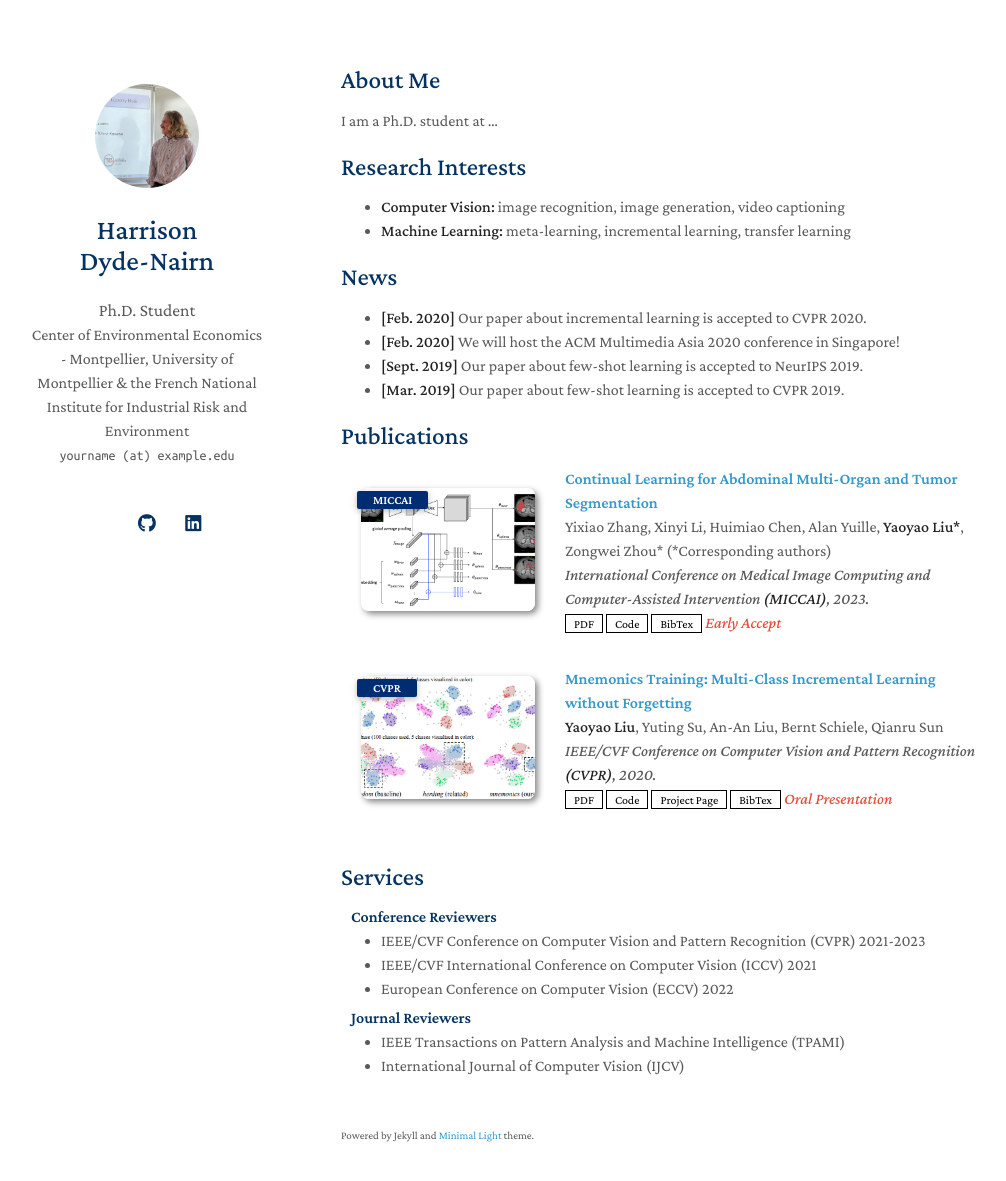
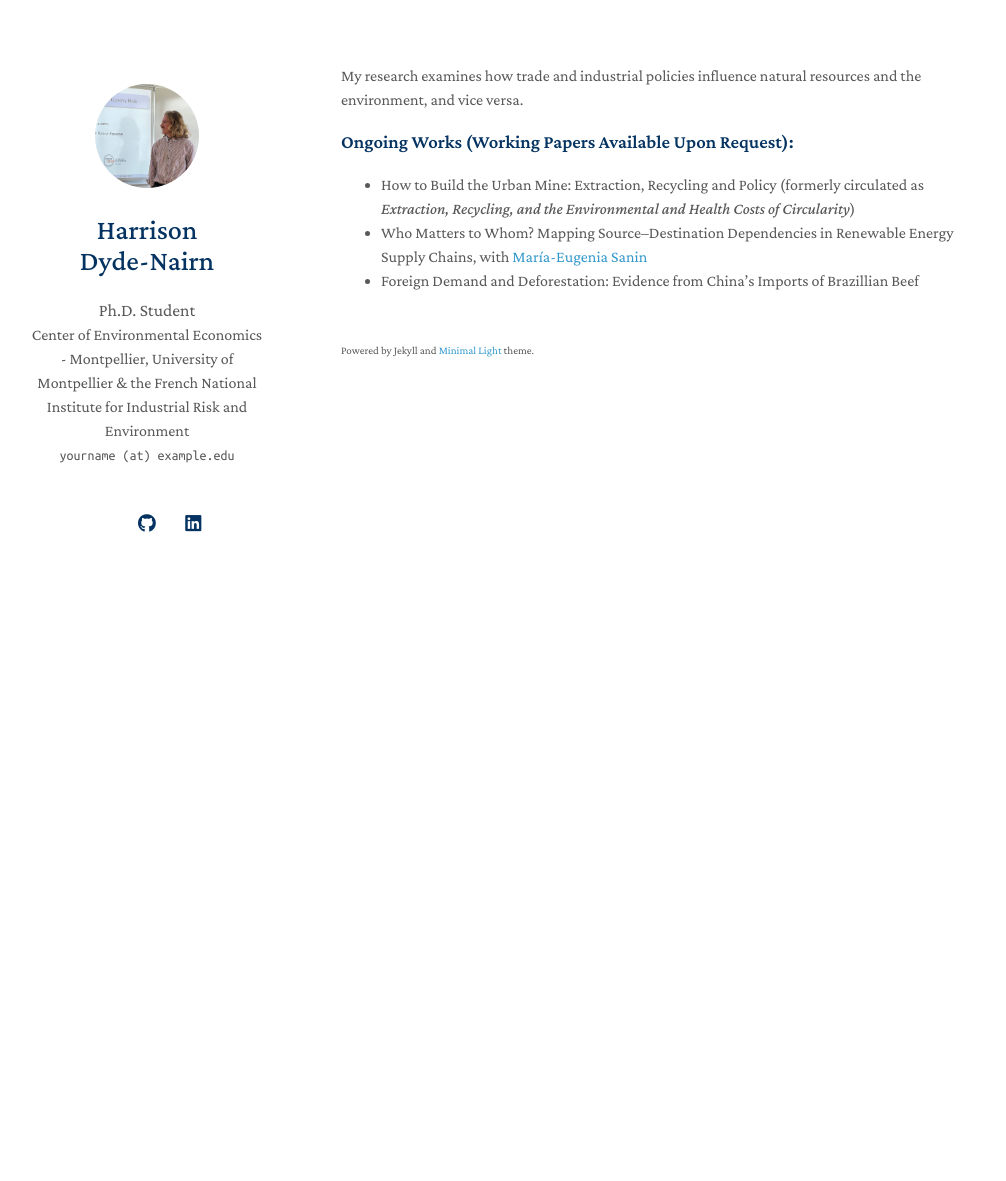
Before and after one commit to hdydenairn/website-test, a Jekyll site: the page built from index.md, in a window 1280 px wide and 1216 px high. Shown: the top 1181 px of the window, without its empty margins (129-1135 px from the left). Built offline with Jekyll 4.4.1, drawn with Linux system fonts in a browser that asks for light colours; a style sheet for code colours, icons or effects is not loaded; our own code applies the rules of GitHub Pages for plain Markdown files.

Commit message:
Update index.md

```diff
--- a/index.md
+++ b/index.md
@@ -2,22 +2,10 @@
 layout: homepage
 ---
 
-## About Me
+My research examines how trade and industrial policies influence natural resources and the environment, and vice versa.
 
-I am a Ph.D. student at ...
+### Ongoing Works (Working Papers Available Upon Request):
 
-## Research Interests
-
-- **Computer Vision:** image recognition, image generation, video captioning
-- **Machine Learning:** meta-learning, incremental learning, transfer learning
-
-## News
-
-- **[Feb. 2020]** Our paper about incremental learning is accepted to CVPR 2020.
-- **[Feb. 2020]** We will host the ACM Multimedia Asia 2020 conference in Singapore!
-- **[Sept. 2019]** Our paper about few-shot learning is accepted to NeurIPS 2019.
-- **[Mar. 2019]** Our paper about few-shot learning is accepted to CVPR 2019.
-
-{% include_relative _includes/publications.md %}
-
-{% include_relative _includes/services.md %}
+- How to Build the Urban Mine: Extraction, Recycling and Policy (formerly circulated as *Extraction, Recycling, and the Environmental and Health Costs of Circularity*)
+- Who Matters to Whom? Mapping Source–Destination Dependencies in Renewable Energy Supply Chains, with [María-Eugenia Sanin](https://sites.google.com/site/meugeniasanin/)
+- Foreign Demand and Deforestation: Evidence from China’s Imports of Brazillian Beef
```
